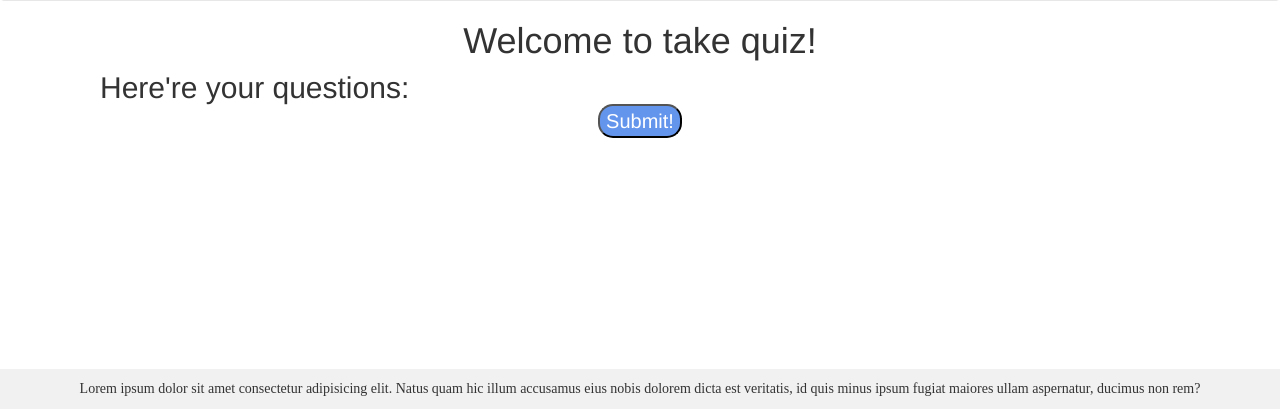
After one commit to Budd00/CITS3403_Pro2, a Flask app: template app/templates/test(1).html in a window 1280 px wide. The commit adds this page. Shown: the part 391-800 px from the top of the page. Run offline with Flask 2, Linux system fonts and the light colour scheme; the template is opened without the code that fills it, so the values that code supplies are empty.

Commit message:
Add files via upload

```diff
--- /dev/null
+++ b/app/templates/test(1).html
@@ -0,0 +1,39 @@
+{% extends "Userbase.html" %}
+
+{% block content %}
+<style type="text/css">
+    h1 {
+        text-align: center;
+    }
+
+    h2 {
+        margin: 0 100px;
+    }
+
+    button {
+        margin: 0 auto;
+        display: block;
+        color: white;
+        background-color: cornflowerblue;
+        font-size: 20px;
+        border-radius: 15px;
+    }
+</style>
+<!-- overall title -->
+<h1 class="Title">
+    Welcome to take quiz!
+</h1>
+<h2>
+    Here're your questions:
+</h2>
+
+<!-- block to contain all the questions -->
+<div>
+
+</div>
+
+
+<button type="button">Submit!</button>
+
+
+{% endblock %}
```
Also changed, not shown: app/templates/Can_log.html (+11 -32 lines), app/templates/welcome(1).html (added, +24 -0 lines).
